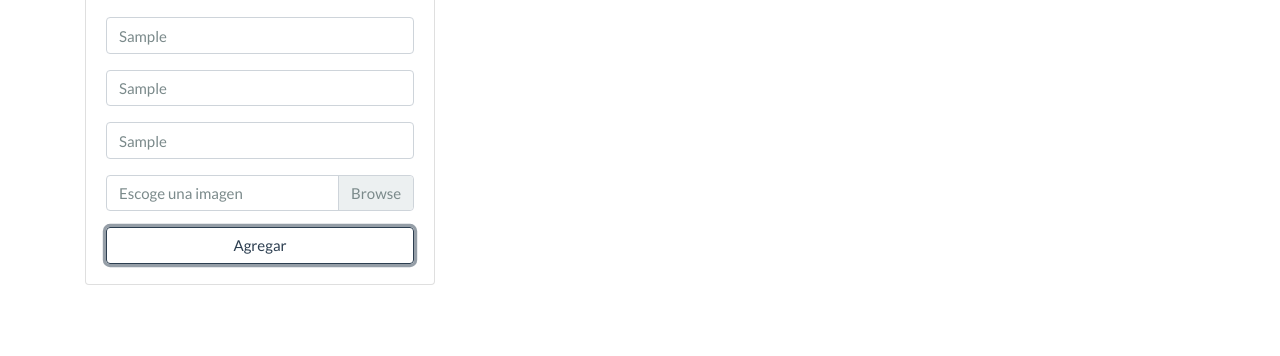
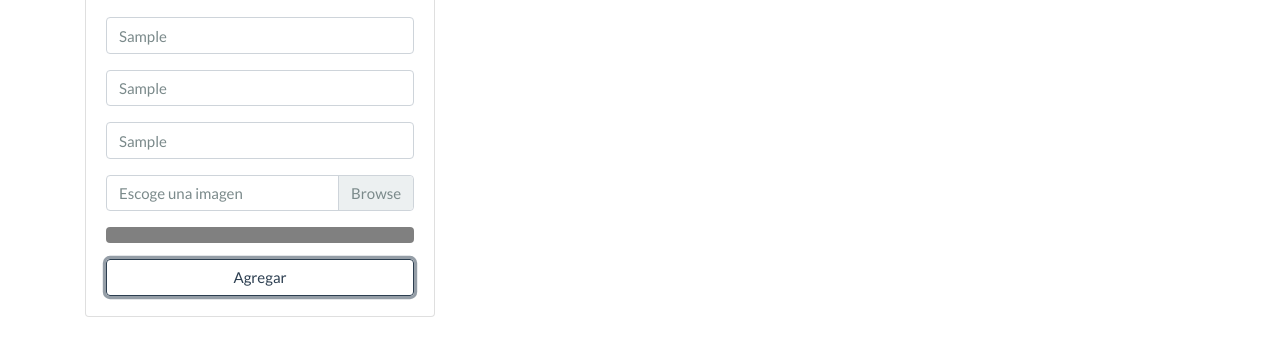
Before and after one commit to Javierbscn/appbook, a website built with webpack: page frontend/index.html in a window 1280 px wide. Both pictures are taken after typing "Sample", "Sample", "Sample" into the empty fields and a click on the button "Agregar". Shown: the part 200-556 px from the top of the page. Built offline with nearby package versions, Linux system fonts and the light colour scheme; no server answers.

Commit message:
agregando progressbar en index, y vinculandola con axios al momento de subir una imagen

```diff
--- a/frontend/app.js
+++ b/frontend/app.js
@@ -11,7 +11,10 @@ document.addEventListener('submit', async (e) => {
 		const $nameBook = document.getElementById('name').value,
 			$authorBook = document.getElementById('author').value,
 			$isbnBook = document.getElementById('isbn').value,
-			$img = document.getElementById('image').files;
+			$img = document.getElementById('image').files,
+			$imgProgressbar = document.getElementById('image-progressbar');
+
+		$imgProgressbar.classList.remove('d-none');
 
 		const formData = new FormData();
 		formData.append('title', $nameBook);
@@ -21,6 +24,7 @@ document.addEventListener('submit', async (e) => {
 
 		const response = await ui.addNewBook(formData, $imgProgressbar);
 		ui.renderMessage(response.message, 'success');
+		$imgProgressbar.classList.add('d-none')
 	}
 });
 
--- a/frontend/index.html
+++ b/frontend/index.html
@@ -40,6 +40,7 @@
                                 <input type="file" id="image" class="custom-file-input">
                             </div>
                         </div>
+                        <progress value="0" max="100" class="d-none progress progress-bar-animated w-100 mb-3" id="image-progressbar"></progress>
                         <button class="btn btn-outline-primary btn-block">Agregar</button>
                     </form>
                 </div>
```
